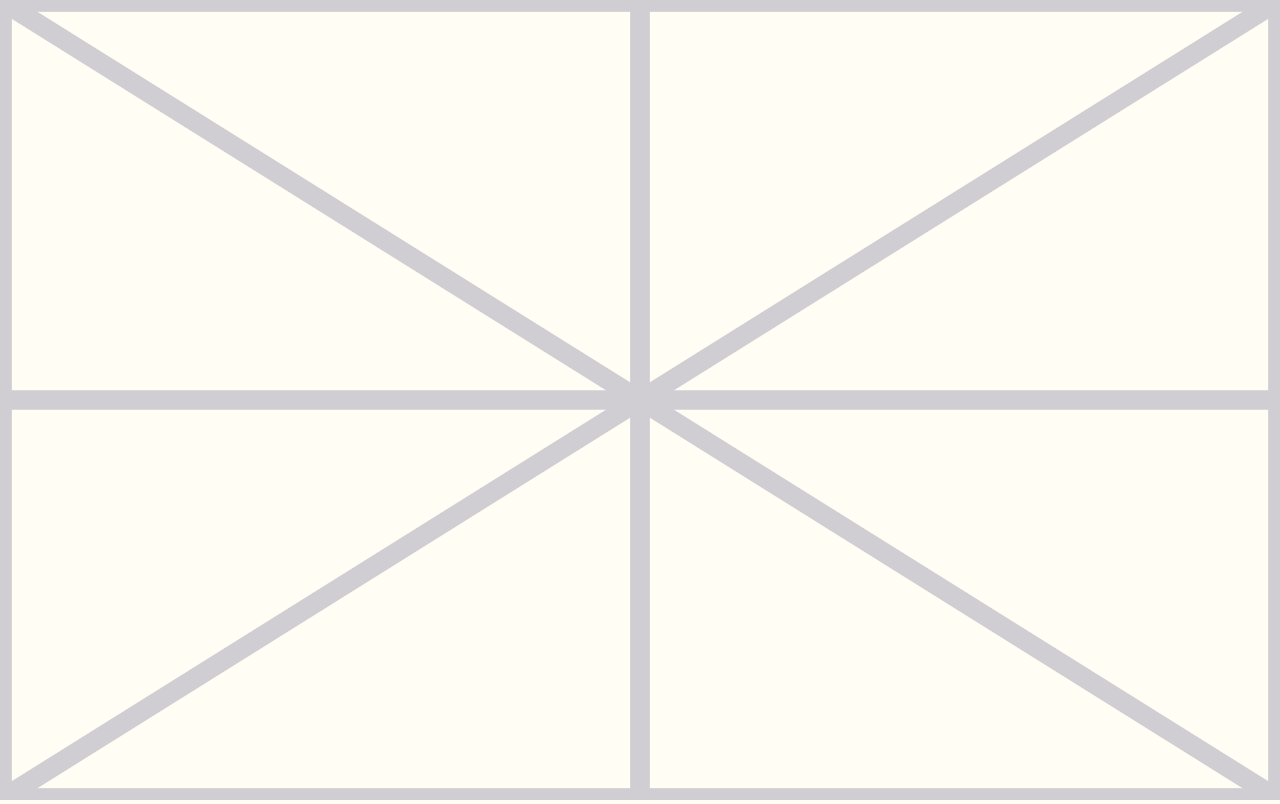
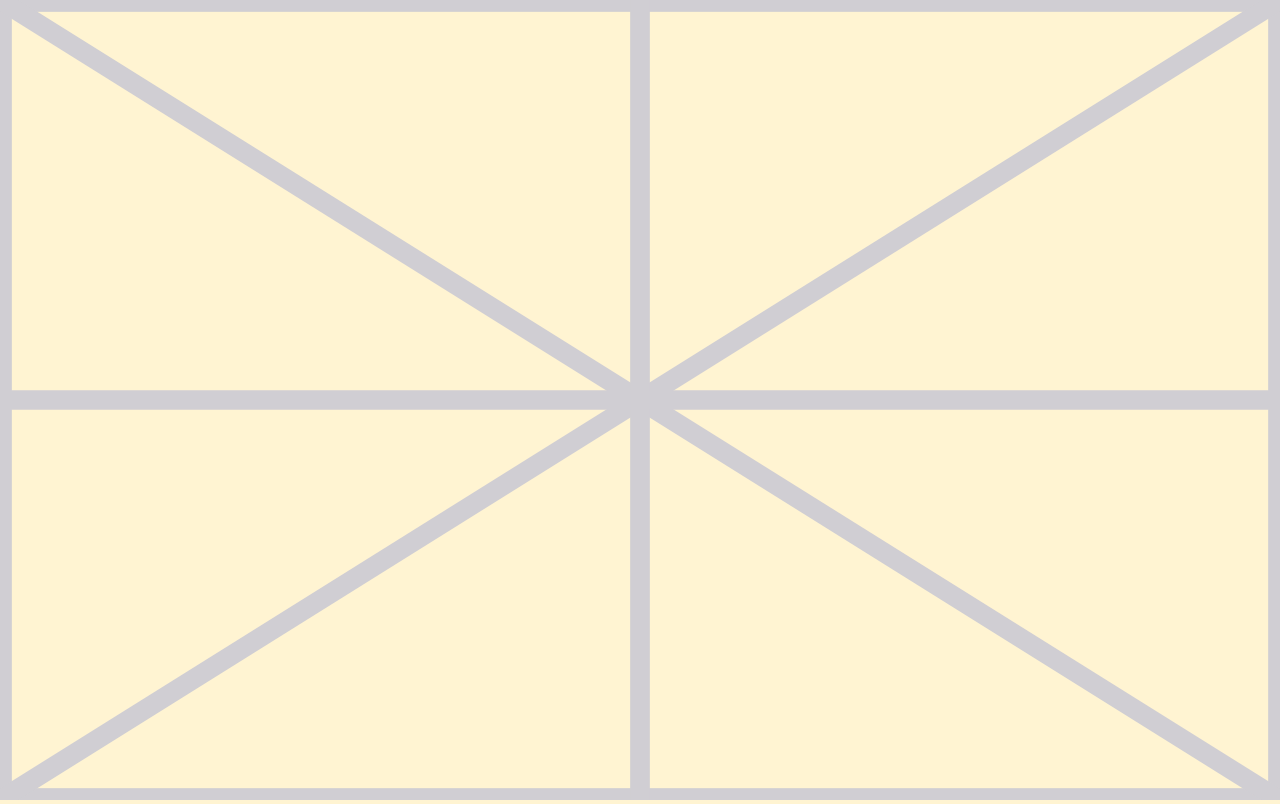
Before and after one commit to SamuliNbrg/drawfunctionalitytest2, a plain HTML site: page index.html in a window 1280 px wide. Drawn offline with Linux system fonts and the light colour scheme.

Commit message:
Update index.html
changed the background color to match new graphic design

```diff
--- a/index.html
+++ b/index.html
@@ -4,7 +4,7 @@
   <meta name="viewport" content="user-scalable=no,initial-scale=1.0,maximum-scale=1.0" />
 
   <style>
-  body { overflow: hidden; padding:0px; margin:0px; background-color: #fffdf4; }
+  body { overflow: hidden; padding:0px; margin:0px; background-color: #fff4d2; }
   #main { margin: 0px auto 0px auto; }
   </style>
 
```
